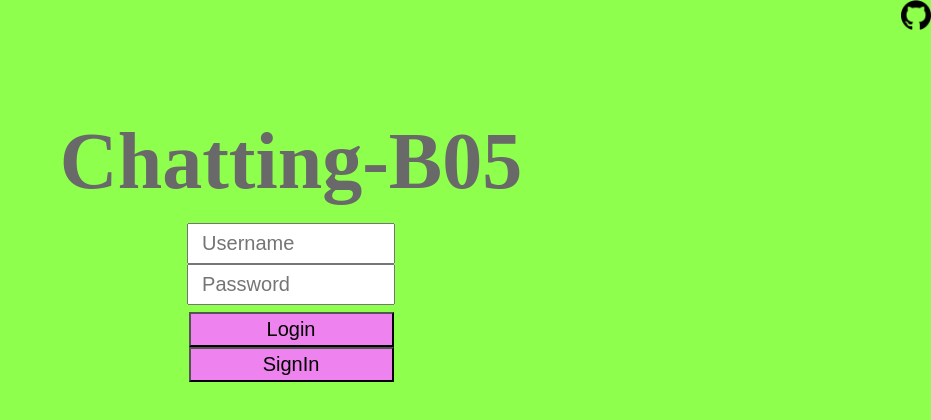
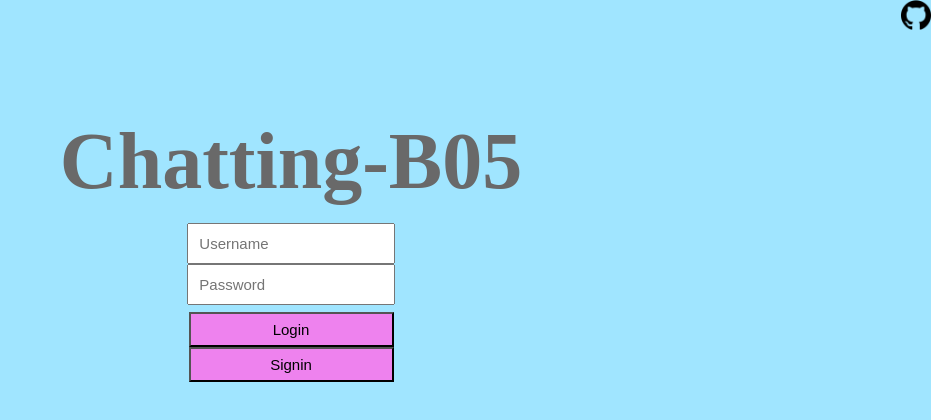
Before and after one commit to Rory0304/Chatting-B05, a website: page public/login.html in a window 1280 px wide. Shown: the whole page, without its empty margins (349-1280 px from the left). Drawn offline with Linux system fonts and the light colour scheme.

Commit message:
색, 글씨 크기 조절

```diff
--- a/public/login.html
+++ b/public/login.html
@@ -12,12 +12,12 @@
       .input{
         width: 200px;
         height: 35px;
-        font-size : 20px;
+        font-size : 15px;
       }
-      .input2{
+      .input_button{
         width: 205px;
         height : 35px;
-        font-size : 20px;
+        font-size : 15px;
         background-color: violet;
         position : relative;
         top : 7px;
@@ -41,16 +41,16 @@
         }
     </style>
   </head>
-  <body STYLE="background-color: #8fff4d" >
+  <body STYLE="background-color: #a0e5ff  " >
   <div align="center" id="top">
       <p><span style="font-size: 80px; font-weight: bolder; color: dimgray; ">Chatting-B05</span></p>
       <form action="/login" method="POST">
       <!--post 방식으로 접속-->
       <input type="text" id="username" name="username" placeholder="  Username" class ="input"><br>
       <input type="Password" id="password" name="password" placeholder = "  Password" class = "input"><br>
-      <button type="submit"  class ="input2">Login</button> <!--submit은 form 요소 전송기능-->
+      <button type="submit"  class ="input_button">Login</button> <!--submit은 form 요소 전송기능-->
       </form>
-    <button type="button" onclick="location.href='/register'"  class ="input2" >SignIn</button><br>
+    <button type="button" onclick="location.href='/register'"  class ="input_button" >Signin</button><br>
     <button type="button" class ="link" onclick="location.href='https://github.com/Rory0304/Chatting-B05' "><img src="https://github.com/Rory0304/Chatting-B05/blob/master/public/images/github-log.png?raw=true" alt="git hub" class="image" ></button>
 
   </div>
```
Also changed, not shown: public/chat.html (+1 -1 lines), public/register.html (+3 -3 lines), 1 other file.
